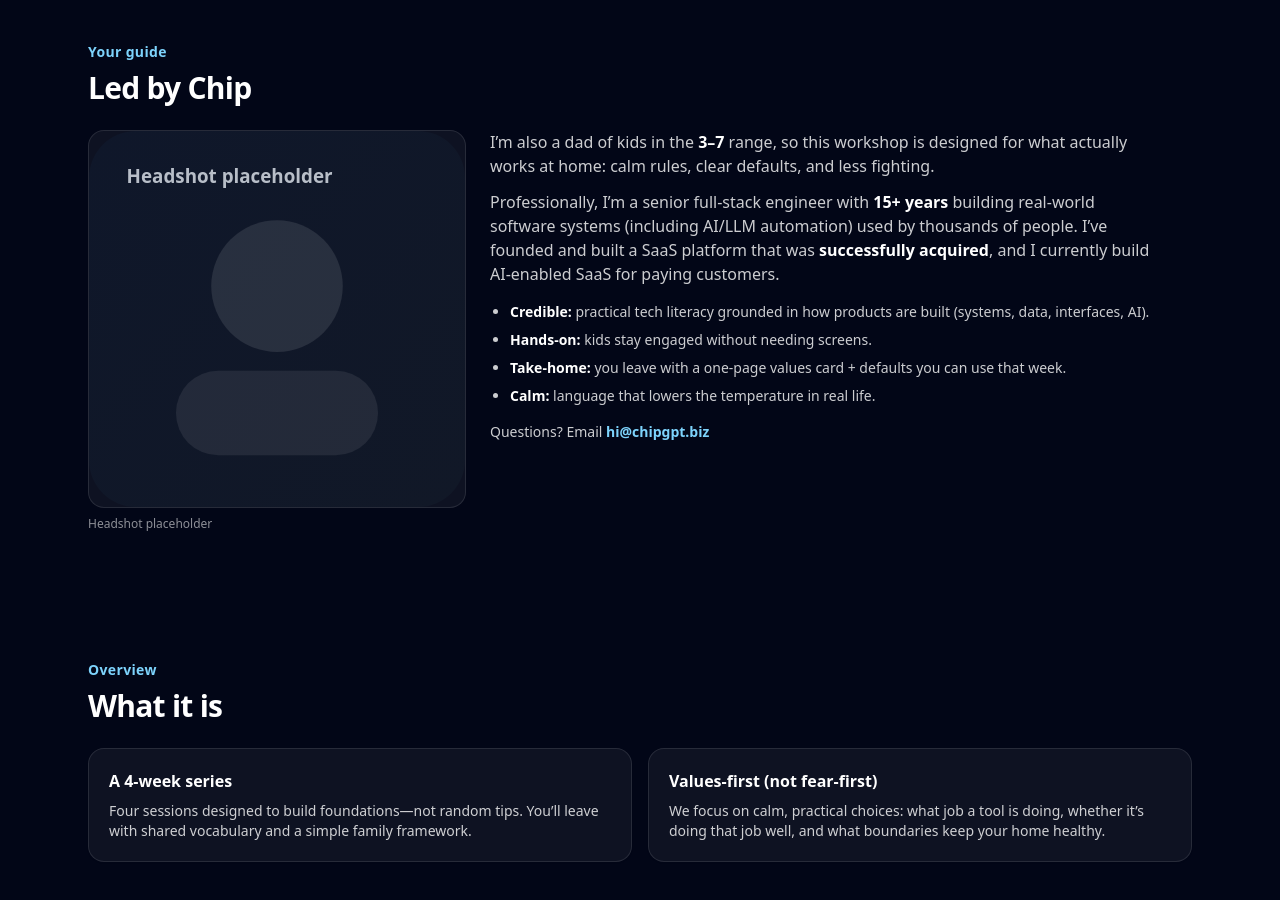
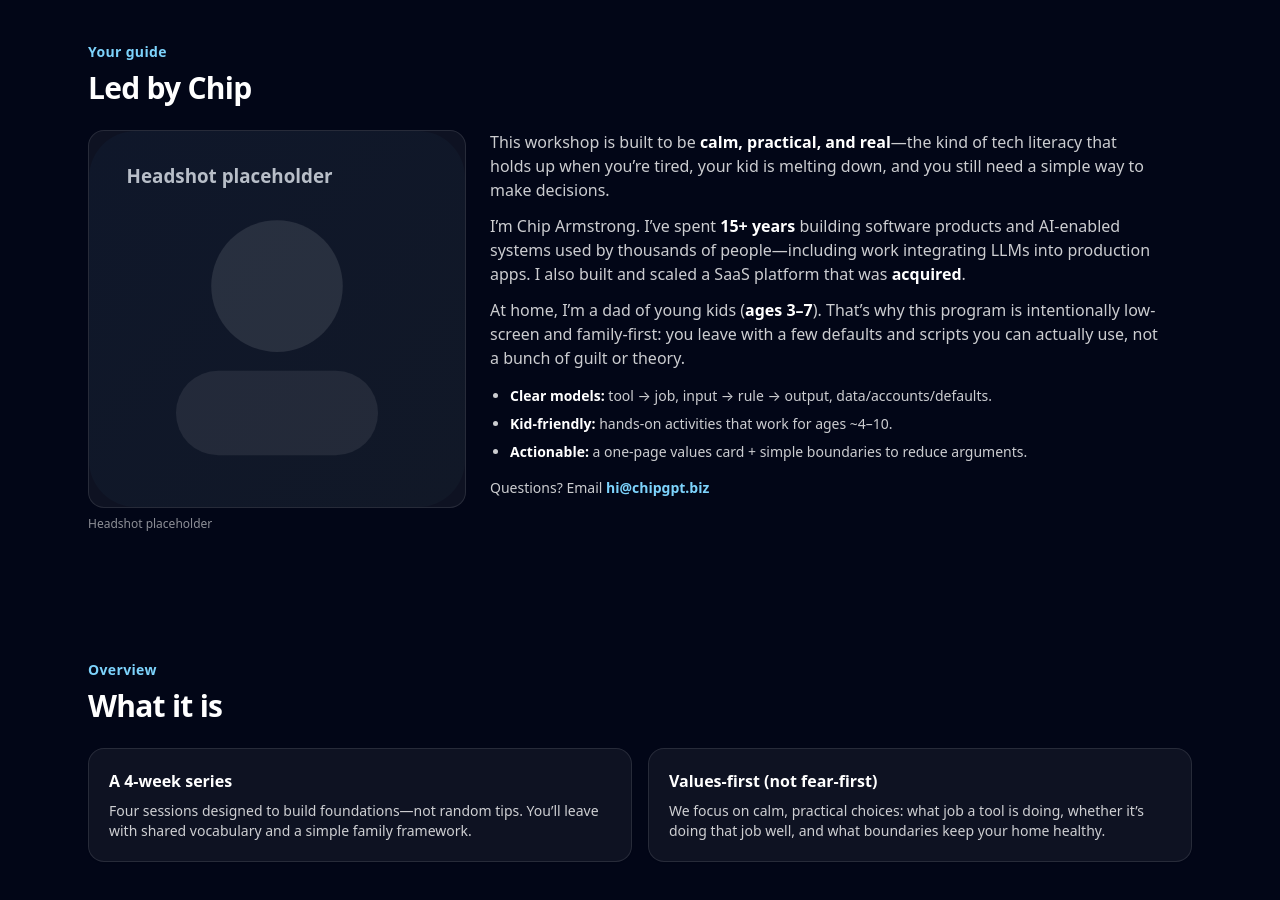
Before and after one commit to chipgpt/tech-literacy-workshop, a React (Vite) app: page / in a window 1280 px wide. Shown: the part 1040-1940 px from the top of the page. Built offline with nearby package versions, Linux system fonts and the light colour scheme; the HTML template or start-up script is replaced by a standard one.

Commit message:
Rewrite instructor bio to stand alone and build trust

```diff
--- a/src/App.tsx
+++ b/src/App.tsx
@@ -354,20 +354,24 @@ export default function App() {
             </div>
             <div className="max-w-2xl text-white/80">
               <p className="text-base">
-                I’m also a dad of kids in the <span className="font-semibold text-white">3–7</span> range, so this workshop is designed for
-                what actually works at home: calm rules, clear defaults, and less fighting.
+                This workshop is built to be <span className="font-semibold text-white">calm, practical, and real</span>—the kind of tech
+                literacy that holds up when you’re tired, your kid is melting down, and you still need a simple way
+                to make decisions.
               </p>
               <p className="mt-3 text-base">
-                Professionally, I’m a senior full-stack engineer with <span className="font-semibold text-white">15+ years</span> building
-                real-world software systems (including AI/LLM automation) used by thousands of people.
-                I’ve founded and built a SaaS platform that was <span className="font-semibold text-white">successfully acquired</span>, and I
-                currently build AI-enabled SaaS for paying customers.
+                I’m Chip Armstrong. I’ve spent <span className="font-semibold text-white">15+ years</span> building software products and
+                AI-enabled systems used by thousands of people—including work integrating LLMs into production apps.
+                I also built and scaled a SaaS platform that was <span className="font-semibold text-white">acquired</span>.
+              </p>
+              <p className="mt-3 text-base">
+                At home, I’m a dad of young kids (<span className="font-semibold text-white">ages 3–7</span>). That’s why this program is
+                intentionally low-screen and family-first: you leave with a few defaults and scripts you can actually
+                use, not a bunch of guilt or theory.
               </p>
               <ul className="mt-4 list-disc space-y-2 pl-5 text-sm">
-                <li><span className="font-semibold text-white">Credible:</span> practical tech literacy grounded in how products are built (systems, data, interfaces, AI).</li>
-                <li><span className="font-semibold text-white">Hands-on:</span> kids stay engaged without needing screens.</li>
-                <li><span className="font-semibold text-white">Take-home:</span> you leave with a one-page values card + defaults you can use that week.</li>
-                <li><span className="font-semibold text-white">Calm:</span> language that lowers the temperature in real life.</li>
+                <li><span className="font-semibold text-white">Clear models:</span> tool → job, input → rule → output, data/accounts/defaults.</li>
+                <li><span className="font-semibold text-white">Kid-friendly:</span> hands-on activities that work for ages ~4–10.</li>
+                <li><span className="font-semibold text-white">Actionable:</span> a one-page values card + simple boundaries to reduce arguments.</li>
               </ul>
               <p className="mt-4 text-sm">
                 Questions? Email <a className="font-semibold text-sky-300 hover:text-sky-200" href="mailto:hi@chipgpt.biz">hi@chipgpt.biz</a>
```
